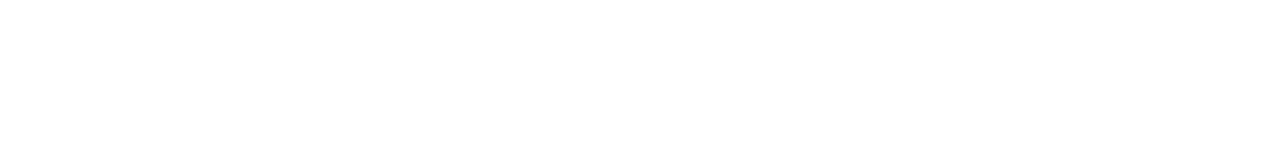
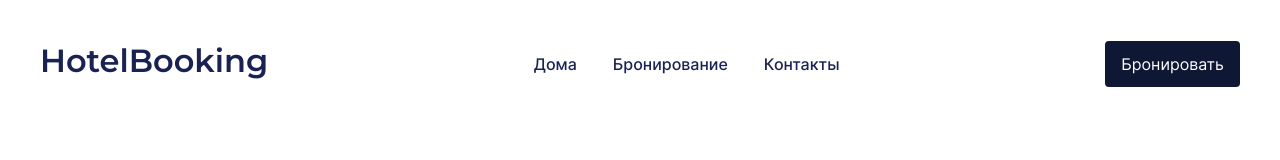
Before and after one commit to ShnaiderDanila/hotel-booking, a plain HTML site: page index.html in a window 1280 px wide. Drawn offline with Linux system fonts and the light colour scheme.

Commit message:
Created header

```diff
--- a/index.html
+++ b/index.html
@@ -8,5 +8,16 @@
   <title>Hotel Booking</title>
 </head>
 <body class="page">
+  <header class="header">
+    <div class="header__container">
+      <h2 class="header__title">HotelBooking</h2>
+      <nav class="header__links">
+        <a href="#" class="header__link">Дома</a>
+        <a href="#" class="header__link">Бронирование</a>
+        <a href="#" class="header__link">Контакты</a>
+      </nav>
+      <button class="header__button" type="button">Бронировать</button>
+  </div>
+  </header>
 </body>
 </html>
--- /dev/null
+++ b/src/blocks/header/__button/header__button.css
@@ -0,0 +1,8 @@
+.header__button {
+  padding: 14px 16px;
+  background-color: var(--button-bgcolor);
+  color: var(--white-color);
+  border: none;
+  border-radius: 4px;
+  cursor: pointer;
+}
--- /dev/null
+++ b/src/blocks/header/__container/header__container.css
@@ -0,0 +1,7 @@
+.header__container {
+  max-width: 1200px;
+  margin: var(--m-auto);
+  padding: 41px 0 32px;
+  display: flex;
+  justify-content: space-between;
+}
--- /dev/null
+++ b/src/blocks/header/__link/header__link.css
@@ -0,0 +1,7 @@
+.header__link {
+  font-size: 16px;
+  line-height: 19px;
+  font-weight: var(--font-w500);
+  color: var(--primary-color);
+  text-decoration: none;
+}
--- /dev/null
+++ b/src/blocks/header/__links/header__links.css
@@ -0,0 +1,7 @@
+.header__links {
+  max-width: 308px;
+  display: flex;
+  justify-content: space-between;
+  align-items: center;
+  gap: 36px;
+}
--- /dev/null
+++ b/src/blocks/header/__title/header__title.css
@@ -0,0 +1,9 @@
+.header__title {
+  max-width: 228px;
+  margin: var(--m0);
+  font-family: var(--font-mons);
+  font-weight: var(--font-w600);
+  font-size: 32px;
+  line-height: 39px;
+  color: var(--primary-color);
+}
--- /dev/null
+++ b/src/blocks/header/header.css
@@ -0,0 +1,3 @@
+.header {
+  max-width: 1440px;
+}
--- a/src/pages/index.css
+++ b/src/pages/index.css
@@ -2,3 +2,9 @@
 @import url('../fonts/fonts.css');
 @import url('../variables/root.css');
 @import url('../blocks/page/page.css');
+@import url('../blocks/header/header.css');
+@import url('../blocks/header/__container/header__container.css');
+@import url('../blocks/header/__title/header__title.css');
+@import url('../blocks/header/__links/header__links.css');
+@import url('../blocks/header/__link/header__link.css');
+@import url('../blocks/header/__button/header__button.css');
--- a/src/variables/root.css
+++ b/src/variables/root.css
@@ -7,6 +7,7 @@
   --font-w600: 600;
   --font-w700: 700;
   --m0: 0;
+  --m-auto: 0 auto;
   --p0: 0;
   --text-color: #848FAC;
   --primary-color: #192252;
```
